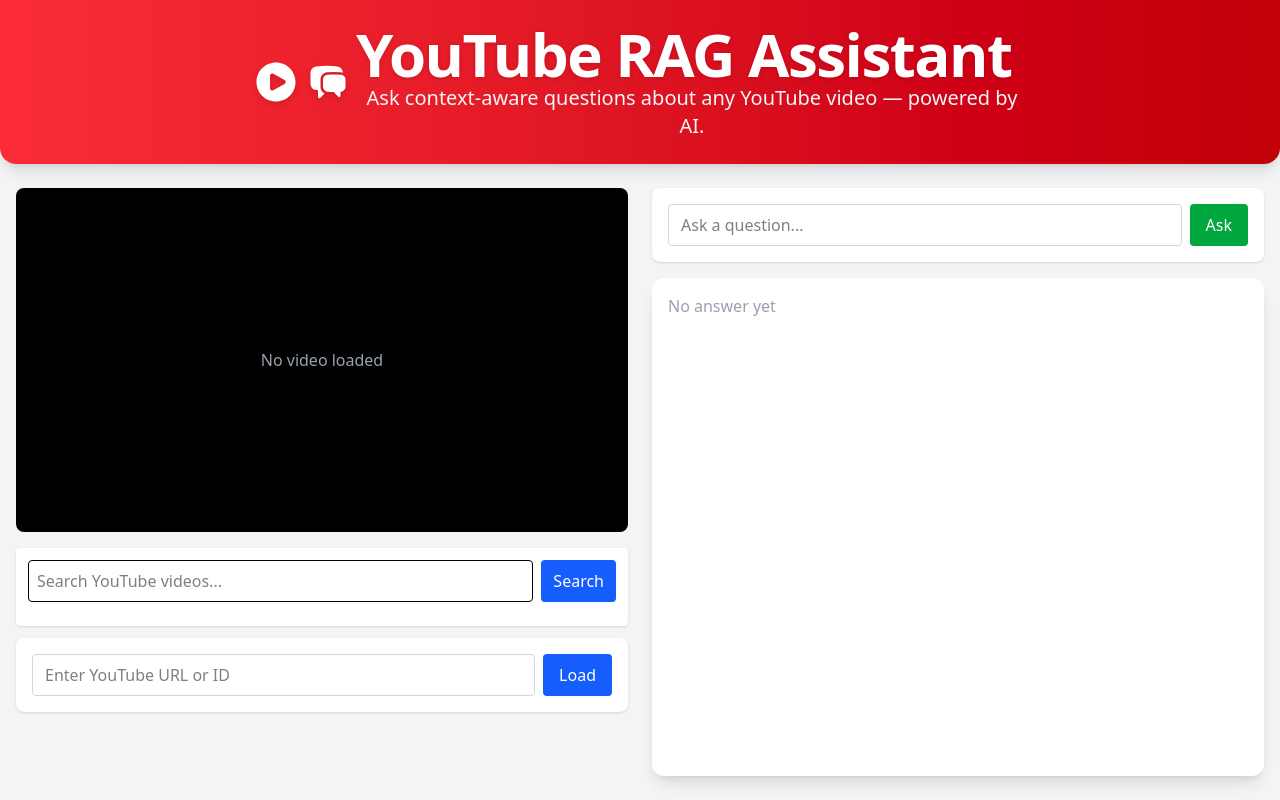
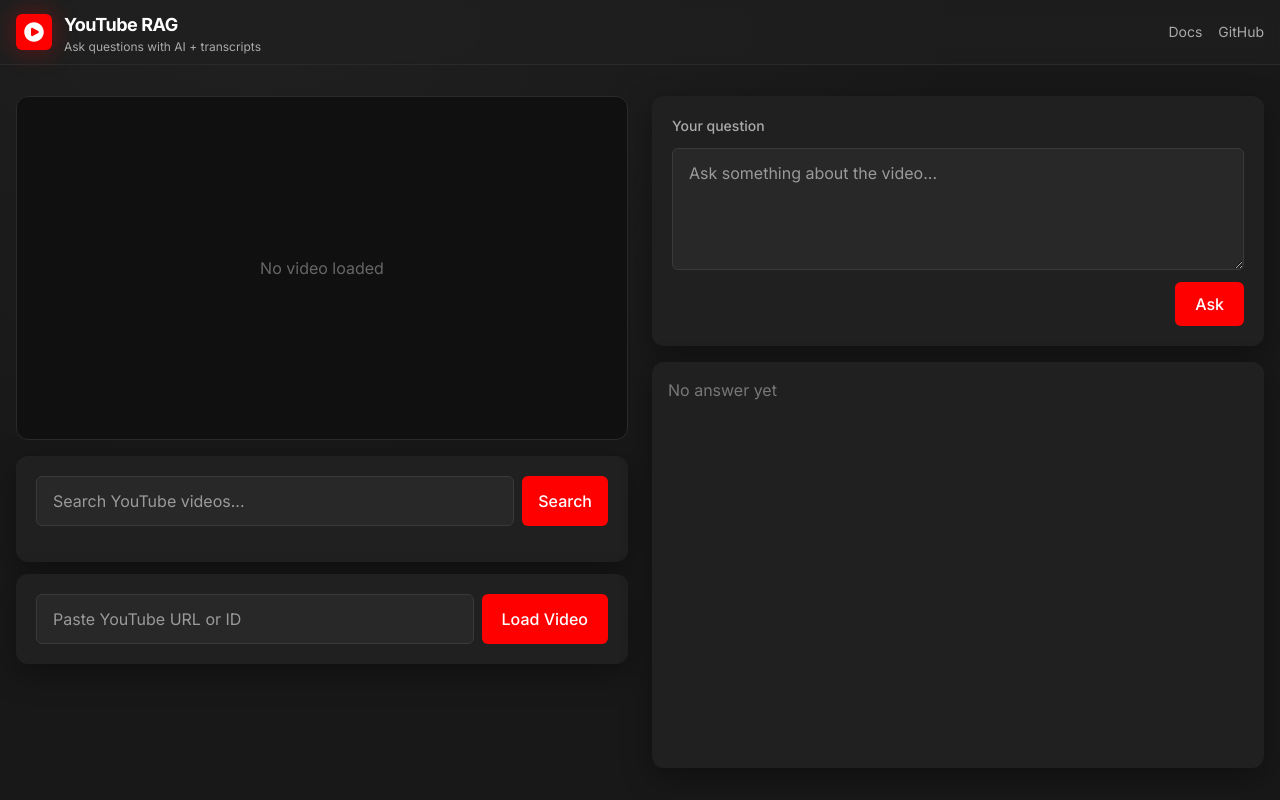
Before and after one commit to gauravpurohit28/Youtube-RAG, a React (Vite) app in the folder frontend/: page / in a window 1280 px wide. Built offline with nearby package versions, Linux system fonts and the light colour scheme.

Commit message:
Redeigned UI

```diff
--- a/frontend/index.html
+++ b/frontend/index.html
@@ -4,7 +4,10 @@
     <meta charset="UTF-8" />
     <link rel="icon" type="image/svg+xml" href="/vite.svg" />
     <meta name="viewport" content="width=device-width, initial-scale=1.0" />
-      <link href="/src/style.css" rel="stylesheet">
+    <meta name="theme-color" content="#181818" />
+    <link rel="preconnect" href="https://fonts.googleapis.com">
+    <link rel="preconnect" href="https://fonts.gstatic.com" crossorigin>
+    <link href="https://fonts.googleapis.com/css2?family=Inter:wght@400;500;600;700;800&display=swap" rel="stylesheet">
     <title>Youtube-RAG</title>
   </head>
   <body>
--- a/frontend/src/App.jsx
+++ b/frontend/src/App.jsx
@@ -49,7 +49,7 @@
     if (!videoId) return setStatus("Load a video first.");
     if (!question.trim()) return setStatus("Enter a question.");
 
-    setLoading(true);
+    // setLoading(true);
     setAnswer("");
     setSources([]);
     setStatus("Fetching answer...");
@@ -88,28 +88,28 @@
   };
 
   return (
-    <div className="min-h-screen bg-gray-100 flex flex-col">
+    <div className="min-h-screen flex flex-col">
       <Header />
-      <main className="flex-1 flex flex-col md:flex-row gap-6 px-4 py-6 max-w-7xl mx-auto w-full">
-
+      <main className="flex-1 flex flex-col md:flex-row gap-6 px-4 pt-24 pb-8 max-w-7xl mx-auto w-full">
         <section className="flex-1 flex flex-col items-center">
-          <div className="w-full max-w-2xl aspect-video bg-black rounded-lg flex items-center justify-center mb-4">
-            {loading && (
-              <div className="absolute inset-0 bg-black bg-opacity-60 flex flex-col items-center justify-center text-white gap-3 z-10">
-                <Loader />
-                <span className="text-sm">Loading video...</span>
-              </div>
-            )}
+          <div className="relative w-full max-w-2xl mb-4">
             {videoId ? (
               <VideoPlayer ref={playerRef} videoId={videoId} />
             ) : (
-              !loading && <p className="text-gray-400">No video loaded</p>
+              <div className="w-full aspect-video bg-[#101010] rounded-xl border border-[#2a2a2a] grid place-items-center text-[#666666]">
+                {!loading && <p>No video loaded</p>}
+              </div>
+            )}
+            {loading && (
+              <div className="absolute inset-0 bg-black/50 grid place-items-center text-white gap-3 z-10 rounded-xl">
+                <Loader />
+              </div>
             )}
           </div>
           <div className="w-full max-w-2xl space-y-3">
             <SearchBar apiBase={API_BASE} onSelect={handleSearchSelect} disabled={loading} />
             <VideoInput onSubmit={handleVideoSubmit} disabled={loading} />
-            {status && <p className="text-sm text-gray-700">{status}</p>}
+            {status && <p className="text-sm text-[#aaaaaa]">{status}</p>}
           </div>
         </section>
 
@@ -120,11 +120,11 @@
             onAsk={handleAskQuestion}
             disabled={loading}
           />
-          <div className="bg-white rounded-xl shadow-lg p-4 flex-1 overflow-y-auto">
+          <div className="card p-4 flex-1 overflow-y-auto">
             {answer ? (
               <AnswerBox answer={answer} sources={sources} onSeek={seekTo} />
             ) : (
-              <p className="text-gray-400">No answer yet</p>
+              <p className="text-[#777777]">No answer yet</p>
             )}
           </div>
         </aside>
--- a/frontend/src/components/Loader.jsx
+++ b/frontend/src/components/Loader.jsx
@@ -1,7 +1,7 @@
 export default function Loader() {
   return (
     <div className="flex justify-center items-center">
-      <div className="w-6 h-6 border-4 border-blue-600 border-t-transparent rounded-full animate-spin"></div>
+      <div className="w-7 h-7 border-4 border-[#ff0000] border-t-transparent rounded-full animate-spin"></div>
     </div>
   );
 }
--- a/frontend/src/components/QuestionInput.jsx
+++ b/frontend/src/components/QuestionInput.jsx
@@ -1,21 +1,28 @@
 import React from "react";
 
-export default function QuestionInput({ question, setQuestion, onAsk }) {
+export default function QuestionInput({ question, setQuestion, onAsk, disabled }) {
   return (
-    <div className="bg-white p-4 rounded-lg shadow flex space-x-2">
-      <input
-        type="text"
-        placeholder="Ask a question..."
+    <div className="card p-4 md:p-5">
+      <div className="flex flex-col gap-3">
+        <label className="text-sm font-medium text-[#aaaaaa]">Your question</label>
+        <textarea
+          placeholder="Ask something about the video..."
           value={question}
           onChange={(e) => setQuestion(e.target.value)}
-        className="flex-grow border border-gray-300 rounded px-3 py-2 focus:outline-none focus:ring-2 focus:ring-blue-400"
+          rows={4}
+          disabled={disabled}
+          className="input-dark w-full rounded-md px-4 py-3 outline-none focus:ring-2 focus:ring-[#ff0000]/60 transition disabled:opacity-60 disabled:cursor-not-allowed"
         />
+        <div className="flex justify-end">
           <button
             onClick={onAsk}
-        className="bg-green-600 text-white px-4 py-2 rounded hover:bg-green-700"
+            disabled={disabled}
+            className="btn-red px-5 py-2.5 rounded-md font-medium disabled:opacity-60 disabled:cursor-not-allowed"
           >
             Ask
           </button>
         </div>
+      </div>
+    </div>
   );
 }
--- a/frontend/src/components/SearchBar.jsx
+++ b/frontend/src/components/SearchBar.jsx
@@ -21,26 +21,26 @@
   };
 
   return (
-    <div className="bg-white p-3 rounded shadow">
+    <div className="card p-4 md:p-5">
       <div className="flex gap-2">
         <input
-          className="flex-1 p-2 border rounded"
+          className="input-dark flex-1 rounded-md px-4 py-3 outline-none focus:ring-2 focus:ring-[#ff0000]/60 transition disabled:opacity-60 disabled:cursor-not-allowed"
           placeholder="Search YouTube videos..."
           value={q}
           onChange={(e) => setQ(e.target.value)}
           disabled={disabled}
         />
-        <button className="px-3 py-2 bg-blue-600 text-white rounded" onClick={doSearch} disabled={disabled || loading}>
+        <button className="btn-red px-4 py-2.5 rounded-md font-medium disabled:opacity-60 disabled:cursor-not-allowed" onClick={doSearch} disabled={disabled || loading}>
           {loading ? "Searching..." : "Search"}
         </button>
       </div>
-      <div className="mt-3 space-y-2">
+      <div className="mt-4 space-y-2 max-h-64 overflow-y-auto">
         {results.map((it) => (
-          <div key={it.videoId} className="flex items-center gap-3 cursor-pointer" onClick={() => onSelect(it.videoId)}>
+          <div key={it.videoId} className="flex items-center gap-3 cursor-pointer p-2 rounded hover:bg-[#2a2a2a] transition" onClick={() => onSelect(it.videoId)}>
             <img src={it.thumbnail} alt="" className="w-20 h-12 object-cover rounded" />
             <div>
-              <div className="font-medium">{it.title}</div>
-              <div className="text-sm text-gray-500">{it.channelTitle}</div>
+              <div className="font-medium text-white line-clamp-2">{it.title}</div>
+              <div className="text-sm text-[#aaaaaa]">{it.channelTitle}</div>
             </div>
           </div>
         ))}
--- a/frontend/src/components/VideoInput.jsx
+++ b/frontend/src/components/VideoInput.jsx
@@ -1,6 +1,6 @@
 import React, { useState } from "react";
 
-export default function VideoInput({ onSubmit }) {
+export default function VideoInput({ onSubmit, disabled }) {
   const [url, setUrl] = useState("");
   const [previewId, setPreviewId] = useState("");
 
@@ -19,25 +19,27 @@
   };
 
   return (
-    <div className="bg-white p-4 rounded-lg shadow space-y-4 w-full">
-      <div className="flex space-x-2">
+    <div className="card p-4 md:p-5 space-y-4 w-full">
+      <div className="flex gap-2">
         <input
           type="text"
-          placeholder="Enter YouTube URL or ID"
+          placeholder="Paste YouTube URL or ID"
           value={url}
           onChange={(e) => setUrl(e.target.value)}
-          className="flex-grow border border-gray-300 rounded px-3 py-2 focus:outline-none focus:ring-2 focus:ring-blue-400"
+          disabled={disabled}
+          className="input-dark flex-grow rounded-md px-4 py-3 outline-none focus:ring-2 focus:ring-[#ff0000]/60 transition disabled:opacity-60 disabled:cursor-not-allowed"
         />
         <button
           onClick={handleSubmit}
-          className="bg-blue-600 text-white px-4 py-2 rounded hover:bg-blue-700"
+          disabled={disabled}
+          className="btn-red px-4 md:px-5 py-2.5 rounded-md font-medium whitespace-nowrap disabled:opacity-60 disabled:cursor-not-allowed"
         >
-          Load
+          Load Video
         </button>
       </div>
 
       {previewId && (
-        <div className="aspect-w-16 aspect-h-9">
+        <div className="rounded-lg overflow-hidden border border-[#2a2a2a]">
           <iframe
             width="100%"
             height="315"
@@ -46,7 +48,6 @@
             frameBorder="0"
             allow="accelerometer; autoplay; clipboard-write; encrypted-media; gyroscope; picture-in-picture"
             allowFullScreen
-            className="rounded-lg"
           >
           </iframe>
         </div>
--- a/frontend/src/components/VideoPlayer.jsx
+++ b/frontend/src/components/VideoPlayer.jsx
@@ -48,7 +48,7 @@
   }, [videoId]);
 
   return (
-    <div className="w-full aspect-video bg-black rounded overflow-hidden">
+    <div className="w-full aspect-video bg-black rounded-xl overflow-hidden border border-[#2a2a2a] shadow-[0_10px_30px_rgba(0,0,0,0.35)]">
       <div ref={containerRef} style={{ width: "100%", height: "100%" }} />
     </div>
   );
--- a/frontend/src/components/header.jsx
+++ b/frontend/src/components/header.jsx
@@ -1,27 +1,24 @@
-import { PlayCircleIcon, ChatBubbleLeftRightIcon } from "@heroicons/react/24/solid";
+import { PlayCircleIcon } from "@heroicons/react/24/solid";
 
 export default function Header() {
   return (
-    <header className="flex flex-col items-center gap-3 py-6 bg-gradient-to-r from-red-500 to-red-700 text-white shadow-lg rounded-b-2xl">
-      {/* Icon Row */}
-      <div className="flex items-center gap-2">
-        <PlayCircleIcon className="w-12 h-12 text-white drop-shadow-md" />
-        <ChatBubbleLeftRightIcon className="w-10 h-10 text-white drop-shadow-md" />
+    <header className="fixed top-0 inset-x-0 z-40 backdrop-blur supports-[backdrop-filter]:bg-[#202020]/70 bg-[#202020]/90 border-b border-[#2a2a2a]">
+      <div className="max-w-7xl mx-auto px-4 h-16 flex items-center justify-between">
+        <div className="flex items-center gap-3">
+          <div className="w-9 h-9 rounded-md bg-[#ff0000] grid place-items-center shadow-[0_0_24px_rgba(255,0,0,0.35)]">
+            <PlayCircleIcon className="w-6 h-6 text-white" />
+          </div>
+          <div className="leading-tight">
+            <div className="text-white font-bold text-lg tracking-tight">YouTube RAG</div>
+            <div className="text-[#aaaaaa] text-[12px]">Ask questions with AI + transcripts</div>
+          </div>
+        </div>
 
-
-      {/* Title */}
-      <div>
-      <h1 className="text-4xl md:text-6xl font-extrabold tracking-tight drop-shadow-sm">
-        YouTube RAG Assistant
-      </h1>
-      <p className="text-lg md:text-xl text-gray-100 max-w-2xl text-center">
-        Ask context-aware questions about any YouTube video — powered by AI.
-      </p>
+        <div className="hidden md:flex items-center gap-4 text-sm text-[#aaaaaa]">
+          <span className="hover:text-white transition-colors">Docs</span>
+          <span className="hover:text-white transition-colors">GitHub</span>
+        </div>
       </div>
-      </div>
-
-      {/* Subtitle */}
-
     </header>
   );
 }
--- a/frontend/src/index.css
+++ b/frontend/src/index.css
@@ -1 +1,88 @@
 @import "tailwindcss";
+
+/* Global dark theme and polish */
+:root {
+  color-scheme: dark;
+}
+
+html, body, #root {
+  height: 100%;
+}
+
+body {
+  font-family: 'Inter', ui-sans-serif, system-ui, -apple-system, Segoe UI, Roboto, Helvetica, Arial, "Apple Color Emoji", "Segoe UI Emoji";
+  background: radial-gradient(1200px 800px at 20% 0%, #202020 0%, #181818 60%), linear-gradient(180deg, #181818 0%, #202020 100%);
+  background-attachment: fixed;
+  color: #ffffff;
+}
+
+/* Smooth scrollbars matching the dark theme */
+* {
+  scrollbar-width: thin;
+  scrollbar-color: #444444 #181818;
+}
+
+*::-webkit-scrollbar {
+  width: 10px;
+  height: 10px;
+}
+
+*::-webkit-scrollbar-track {
+  background: #181818;
+}
+
+*::-webkit-scrollbar-thumb {
+  background-color: #444444;
+  border-radius: 8px;
+  border: 2px solid #181818;
+}
+
+*::-webkit-scrollbar-thumb:hover {
+  background-color: #555555;
+}
+
+/* Animations */
+@keyframes fadeIn {
+  from { opacity: 0; transform: translateY(6px); }
+  to { opacity: 1; transform: translateY(0px); }
+}
+
+.fade-in {
+  animation: fadeIn 300ms ease-out forwards;
+}
+
+.btn-red {
+  background-color: #ff0000;
+  color: #ffffff;
+  transition: transform 150ms ease, box-shadow 200ms ease, background-color 150ms ease, opacity 150ms ease;
+}
+
+.btn-red:hover {
+  transform: translateY(-1px) scale(1.03);
+  box-shadow: 0 0 0 4px rgba(255, 0, 0, 0.15), 0 8px 24px rgba(0, 0, 0, 0.5);
+}
+
+.card {
+  background-color: #202020;
+  border-radius: 12px;
+  box-shadow: 0 10px 30px rgba(0, 0, 0, 0.35);
+}
+
+.input-dark {
+  background-color: #282828;
+  color: #ffffff;
+  border: 1px solid #3a3a3a;
+}
+
+.input-dark::placeholder {
+  color: #9a9a9a;
+}
+
+.link-red {
+  color: #ff4d4d;
+}
+
+.link-red:hover {
+  color: #ff0000;
+  text-decoration: underline;
+}
```
Also changed, not shown: frontend/src/components/AnswerBox.jsx (+7 -7 lines), 2 other files (tests, documents, lock files or other folders). Lines whose indentation alone changed are shown as unchanged.
